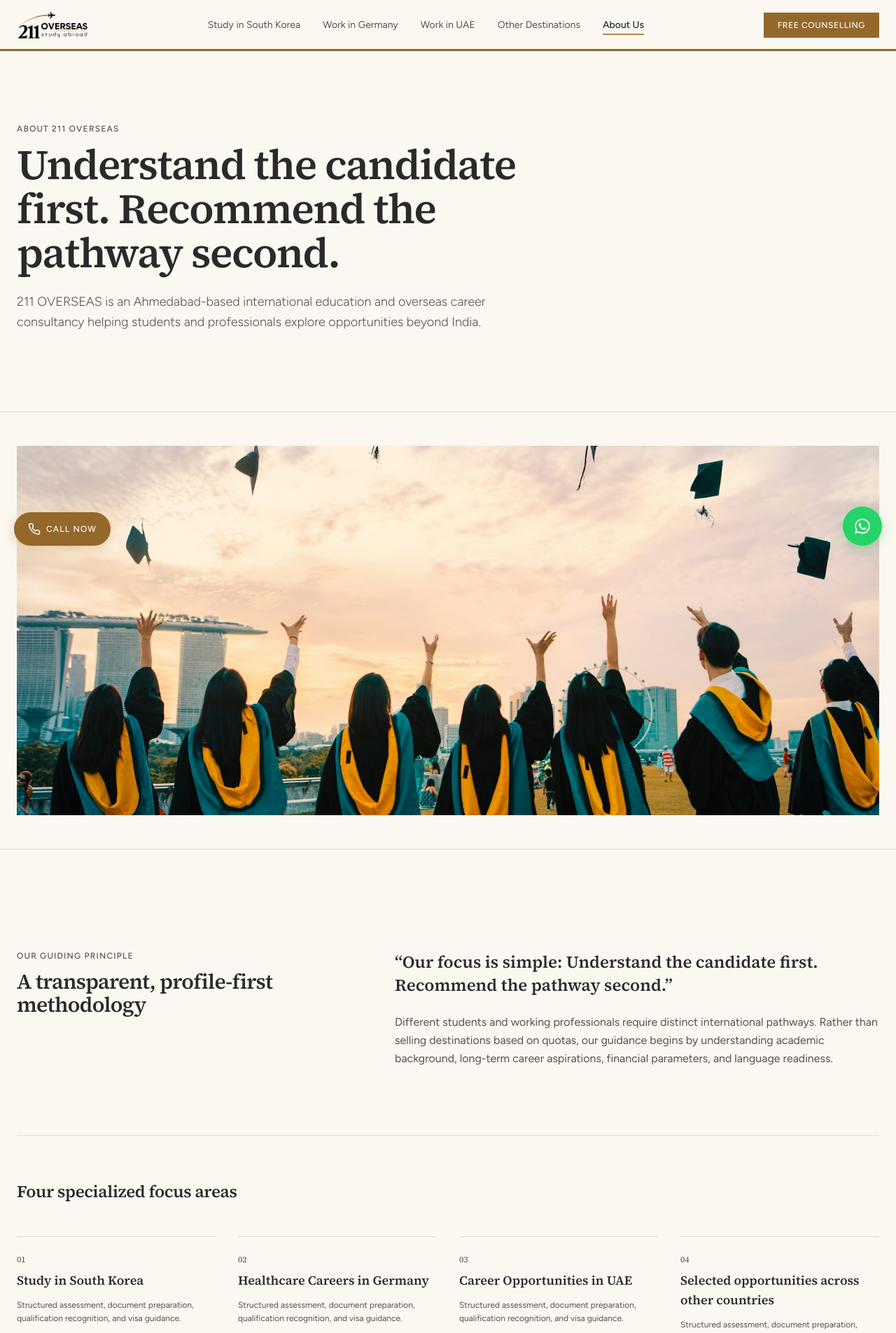
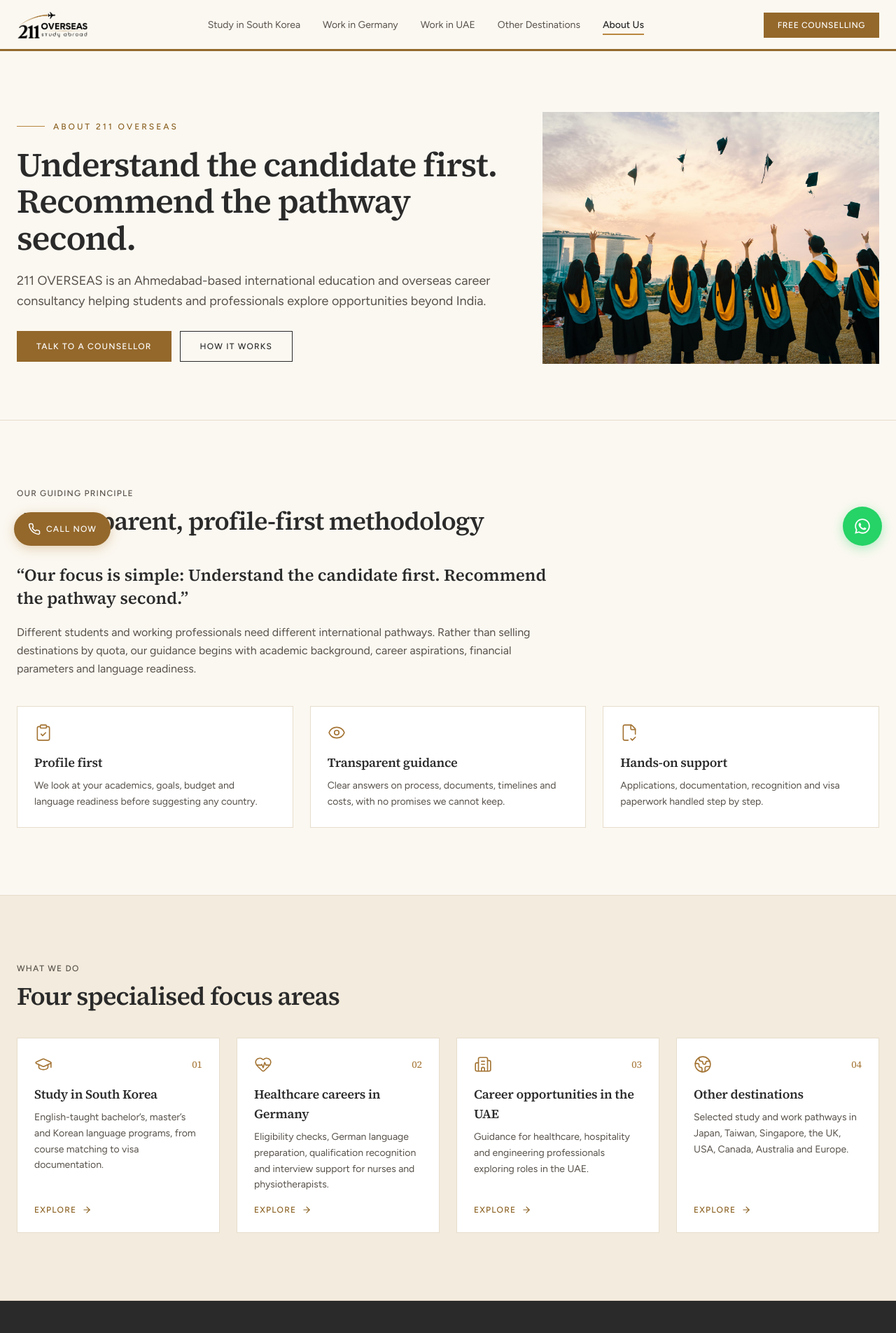
Before and after one commit to siddhartha98701-devsid/211-overseas, a Next.js app: page /about in a window 1280 px wide. Shown: the top 1905 px of the page at 70% size. Built offline with nearby package versions, Linux system fonts and the light colour scheme.

Commit message:
About: compact hero with image, principles and focus-area carousels, vision band
Co-Authored-By: Claude Sonnet 5.5 <noreply@anthropic.com>
Claude-Session: https://claude.ai/code/session_01RH1M7dbmecxbKGs4N5EhcN

```diff
--- a/src/app/about/page.tsx
+++ b/src/app/about/page.tsx
@@ -1,10 +1,13 @@
 import type { Metadata } from 'next';
 import Image from 'next/image';
+import Link from 'next/link';
+import { ArrowRight, ClipboardCheck, Eye, FileCheck2, GraduationCap, HeartPulse, Globe2, Building2, type LucideIcon } from 'lucide-react';
 import { siteContent } from '@/content/site';
-import { ScrollReveal } from '@/components/ui/ScrollReveal';
 import { FormSection } from '@/components/sections/FormSection';
 import { CtaStrip } from '@/components/sections/CtaStrip';
 import { WhoCanConnectSection } from '@/components/sections/WhoCanConnectSection';
+import { SectionHeader } from '@/components/ui/SectionHeader';
+import { MobileScroller } from '@/components/ui/MobileScroller';
 
 export const metadata: Metadata = {
   title: 'About Us',
@@ -12,112 +15,122 @@ export const metadata: Metadata = {
     'About 211 OVERSEAS - Ahmedabad-based international education and overseas career consultancy helping students and professionals explore opportunities beyond India.',
 };
 
+const FOCUS: { icon: LucideIcon; title: string; text: string; href: string }[] = [
+  { icon: GraduationCap, title: 'Study in South Korea', text: 'English-taught bachelor’s, master’s and Korean language programs, from course matching to visa documentation.', href: '/study-in-south-korea' },
+  { icon: HeartPulse, title: 'Healthcare careers in Germany', text: 'Eligibility checks, German language preparation, qualification recognition and interview support for nurses and physiotherapists.', href: '/work-in-germany' },
+  { icon: Building2, title: 'Career opportunities in the UAE', text: 'Guidance for healthcare, hospitality and engineering professionals exploring roles in the UAE.', href: '/work-in-uae' },
+  { icon: Globe2, title: 'Other destinations', text: 'Selected study and work pathways in Japan, Taiwan, Singapore, the UK, USA, Canada, Australia and Europe.', href: '/other-destinations' },
+];
+
+const PRINCIPLES: { icon: LucideIcon; title: string; text: string }[] = [
+  { icon: ClipboardCheck, title: 'Profile first', text: 'We look at your academics, goals, budget and language readiness before suggesting any country.' },
+  { icon: Eye, title: 'Transparent guidance', text: 'Clear answers on process, documents, timelines and costs, with no promises we cannot keep.' },
+  { icon: FileCheck2, title: 'Hands-on support', text: 'Applications, documentation, recognition and visa paperwork handled step by step.' },
+];
+
 export default function AboutPage() {
   const { about } = siteContent;
 
   return (
     <>
       {/* Hero */}
-      <section className="pt-36 pb-20 md:pt-44 md:pb-28 border-b border-[#E6DDCC]" aria-label="About hero">
-        <div className="max-w-[1280px] mx-auto px-6">
-          <div className="max-w-3xl">
-            <span className="text-xs uppercase tracking-widest text-[#57514A] font-medium mb-3 block">
+      <section className="pt-32 pb-12 md:pt-40 md:pb-20 border-b border-[#E6DDCC]" aria-label="About hero">
+        <div className="max-w-[1280px] mx-auto px-6 grid grid-cols-1 lg:grid-cols-12 gap-10 lg:gap-14 items-center">
+          <div className="lg:col-span-7">
+            <p className="inline-flex items-center gap-3 text-xs uppercase tracking-[0.25em] text-[#8A6020] font-medium mb-5">
+              <span className="h-px w-10 bg-[#B88740]" />
               About 211 OVERSEAS
-            </span>
-            <h1 className="font-serif text-3xl sm:text-5xl md:text-6xl font-bold text-[#2A2A2A] tracking-tight leading-[1.05] mb-6">
+            </p>
+            <h1 className="font-serif text-3xl sm:text-4xl md:text-5xl font-bold text-[#2A2A2A] tracking-tight leading-[1.1] mb-5">
               Understand the candidate first. Recommend the pathway second.
             </h1>
-            <p className="text-base sm:text-lg text-[#57514A] leading-relaxed font-light">
-              {about.description}
-            </p>
+            <p className="text-base md:text-lg text-[#57514A] leading-relaxed">{about.description}</p>
+            <div className="mt-7 flex flex-wrap gap-3">
+              <Link href="/contact#enquiry-form" className="btn-shine inline-flex min-h-11 items-center bg-[#94682B] hover:bg-[#7A5622] text-white px-7 text-xs uppercase tracking-widest font-medium transition-colors">
+                Talk to a counsellor
+              </Link>
+              <Link href="/#process" className="inline-flex min-h-11 items-center border border-[#2A2A2A] text-[#2A2A2A] hover:bg-[#2A2A2A] hover:text-white px-7 text-xs uppercase tracking-widest font-medium transition-colors">
+                How it works
+              </Link>
+            </div>
+          </div>
+          <div className="lg:col-span-5">
+            <div className="relative aspect-[4/3] w-full overflow-hidden bg-[#E6DDCC]/30">
+              <Image
+                src="/images/guidance.jpg"
+                alt="Students discussing international education opportunities with an advisor"
+                fill
+                priority
+                sizes="(min-width: 1024px) 480px, 100vw"
+                className="object-cover"
+              />
+            </div>
           </div>
         </div>
       </section>
 
-      {/* Photography Banner */}
-      <section className="border-b border-[#E6DDCC]" aria-label="Consultancy atmosphere">
-        <div className="max-w-[1280px] mx-auto px-6 py-12">
-          <div className="relative aspect-[16/8] sm:aspect-[21/9] w-full overflow-hidden bg-[#E6DDCC]/20">
-            <Image
-              src="/images/guidance.jpg"
-              alt="Students discussing international educational opportunities"
-              fill
-              sizes="(max-width: 1280px) 100vw, 1280px)"
-              className="object-cover"
-            />
+      {/* Philosophy */}
+      <section className="py-14 md:py-24 border-b border-[#E6DDCC]" aria-label="Our philosophy">
+        <div className="max-w-[1280px] mx-auto px-6">
+          <SectionHeader eyebrow="Our guiding principle" headline="A transparent, profile-first methodology" compact />
+          <blockquote className="max-w-3xl font-serif text-xl sm:text-2xl font-semibold text-[#2A2A2A] leading-snug">
+            &ldquo;{about.focus}&rdquo;
+          </blockquote>
+          <p className="mt-5 max-w-3xl text-base text-[#57514A] leading-relaxed">
+            Different students and working professionals need different international pathways. Rather than selling destinations by
+            quota, our guidance begins with academic background, career aspirations, financial parameters and language readiness.
+          </p>
+          <div className="mt-10">
+            <MobileScroller label="How we work" desktopClassName="md:grid-cols-3">
+              {PRINCIPLES.map(({ icon: Icon, title, text }) => (
+                <div key={title} className="h-full border border-[#E6DDCC] bg-white p-6">
+                  <Icon size={26} strokeWidth={1.5} className="text-[#A47434]" aria-hidden="true" />
+                  <h3 className="mt-4 font-serif text-lg font-bold text-[#2A2A2A]">{title}</h3>
+                  <p className="mt-2 text-sm text-[#57514A] leading-relaxed">{text}</p>
+                </div>
+              ))}
+            </MobileScroller>
           </div>
         </div>
       </section>
 
-      {/* Philosophy & Four Focus Areas */}
-      <section className="py-24 md:py-36 border-b border-[#E6DDCC]" aria-label="Our philosophy">
+      {/* Focus areas */}
+      <section className="bgl bgl-gray py-14 md:py-24 border-b border-[#E6DDCC]" aria-label="Focus areas">
         <div className="max-w-[1280px] mx-auto px-6">
-          <ScrollReveal>
-            <div className="grid grid-cols-1 lg:grid-cols-12 gap-12 lg:gap-16 items-start mb-24">
-              <div className="lg:col-span-5">
-                <span className="text-xs uppercase tracking-widest text-[#57514A] font-medium mb-3 block">
-                  Our guiding principle
+          <SectionHeader eyebrow="What we do" headline="Four specialised focus areas" compact />
+          <MobileScroller label="Focus areas" desktopClassName="md:grid-cols-2 lg:grid-cols-4">
+            {FOCUS.map(({ icon: Icon, title, text, href }, i) => (
+              <Link
+                key={title}
+                href={href}
+                className="group flex h-full flex-col border border-[#E6DDCC] bg-white p-6 transition-all hover:-translate-y-1 hover:border-[#94682B] hover:shadow-[0_12px_30px_rgba(42,42,42,0.08)]"
+              >
+                <span className="flex items-center justify-between">
+                  <Icon size={26} strokeWidth={1.5} className="text-[#A47434]" aria-hidden="true" />
+                  <span className="font-serif text-sm text-[#A47434]">0{i + 1}</span>
                 </span>
-                <h2 className="font-serif text-2xl sm:text-3xl font-bold text-[#2A2A2A] tracking-tight leading-[1.1]">
-                  A transparent, profile-first methodology
-                </h2>
-              </div>
-              <div className="lg:col-span-7">
-                <blockquote className="font-serif text-xl sm:text-2xl font-bold text-[#2A2A2A] leading-snug">
-                  &ldquo;{about.focus}&rdquo;
-                </blockquote>
-                <p className="mt-6 text-sm sm:text-base text-[#57514A] leading-relaxed">
-                  Different students and working professionals require distinct international pathways.
-                  Rather than selling destinations based on quotas, our guidance begins by understanding
-                  academic background, long-term career aspirations, financial parameters, and language readiness.
-                </p>
-              </div>
-            </div>
-
-            {/* Four Key Areas */}
-            <div className="border-t border-[#E6DDCC] pt-16">
-              <h3 className="font-serif text-xl sm:text-2xl font-bold text-[#2A2A2A] mb-12">
-                Four specialized focus areas
-              </h3>
-              <div className="grid sm:grid-cols-2 lg:grid-cols-4 gap-8">
-                {about.keyAreas.map((area, i) => (
-                  <div key={area} className="border-t border-[#E6DDCC] pt-6">
-                    <span className="font-serif text-xs text-[#57514A] block mb-2">
-                      0{i + 1}
-                    </span>
-                    <h4 className="font-serif text-lg font-bold text-[#2A2A2A] mb-3">
-                      {area}
-                    </h4>
-                    <p className="text-xs text-[#57514A] leading-relaxed">
-                      Structured assessment, document preparation, qualification recognition, and visa guidance.
-                    </p>
-                  </div>
-                ))}
-              </div>
-            </div>
-          </ScrollReveal>
+                <h3 className="mt-4 font-serif text-lg font-bold text-[#2A2A2A]">{title}</h3>
+                <p className="mt-2 flex-1 text-sm text-[#57514A] leading-relaxed">{text}</p>
+                <span className="mt-4 inline-flex items-center gap-2 text-xs uppercase tracking-widest font-medium text-[#8A6020]">
+                  Explore <ArrowRight size={14} className="transition-transform group-hover:translate-x-1" />
+                </span>
+              </Link>
+            ))}
+          </MobileScroller>
         </div>
       </section>
 
-      {/* Our Vision */}
-      <section className="py-24 md:py-36 border-b border-[#E6DDCC]" aria-label="Our vision">
+      {/* Vision */}
+      <section className="bgl bgl-black py-14 md:py-24 text-white" aria-label="Our vision">
         <div className="max-w-[1280px] mx-auto px-6">
-          <ScrollReveal>
-            <div className="max-w-3xl">
-              <span className="text-xs uppercase tracking-widest text-[#57514A] font-medium mb-3 block">
-                Our vision
-              </span>
-              <p className="font-serif text-2xl sm:text-3xl md:text-4xl font-bold text-[#2A2A2A] leading-[1.2] tracking-tight">
-                &ldquo;{about.vision}&rdquo;
-              </p>
-            </div>
-          </ScrollReveal>
+          <p className="text-xs uppercase tracking-widest font-medium mb-3 text-[#D1A95F]">Our vision</p>
+          <p className="max-w-3xl font-serif text-2xl sm:text-3xl md:text-4xl font-semibold leading-[1.2] tracking-tight">
+            &ldquo;{about.vision}&rdquo;
+          </p>
         </div>
       </section>
 
       <WhoCanConnectSection />
-
-      {/* Form Section */}
       <CtaStrip source="about" />
       <FormSection />
     </>
```
